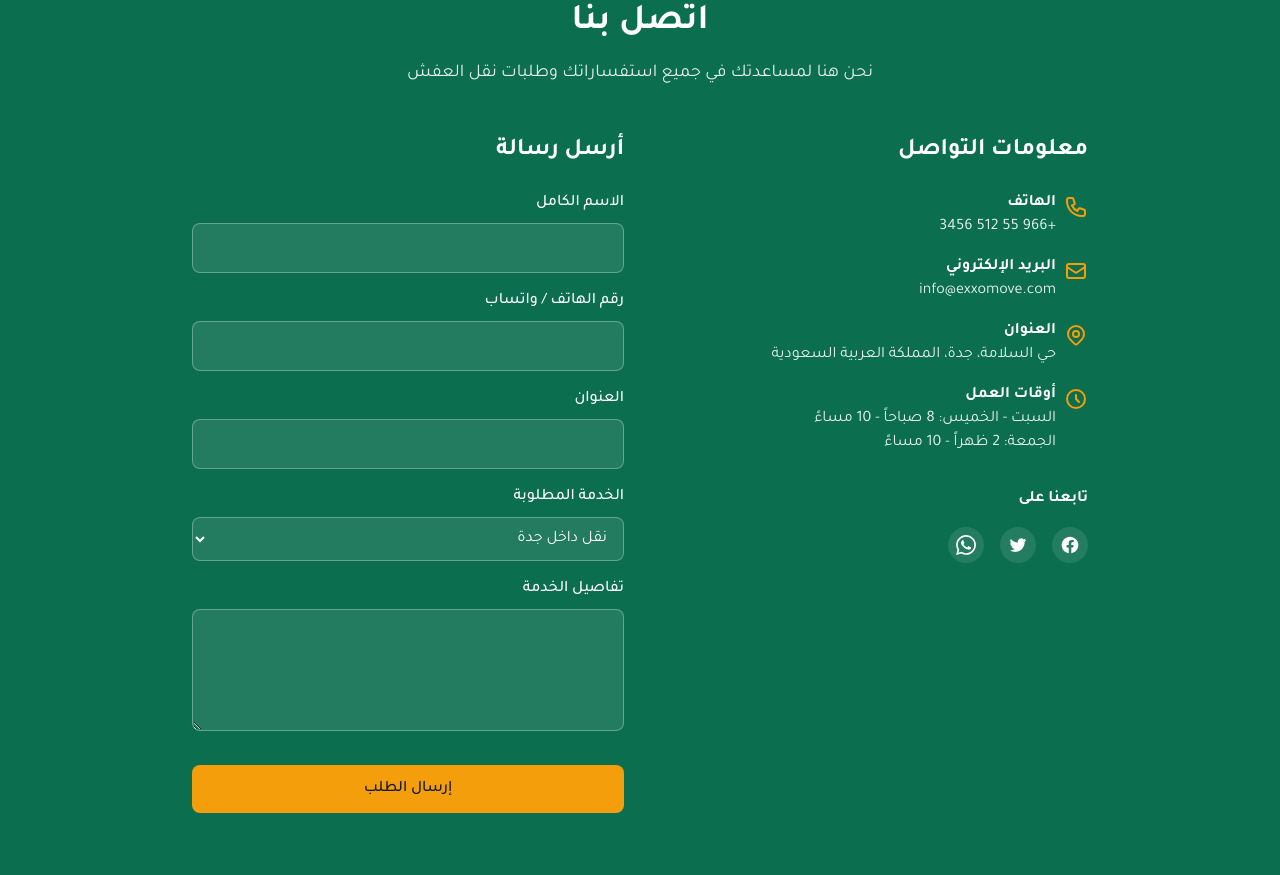
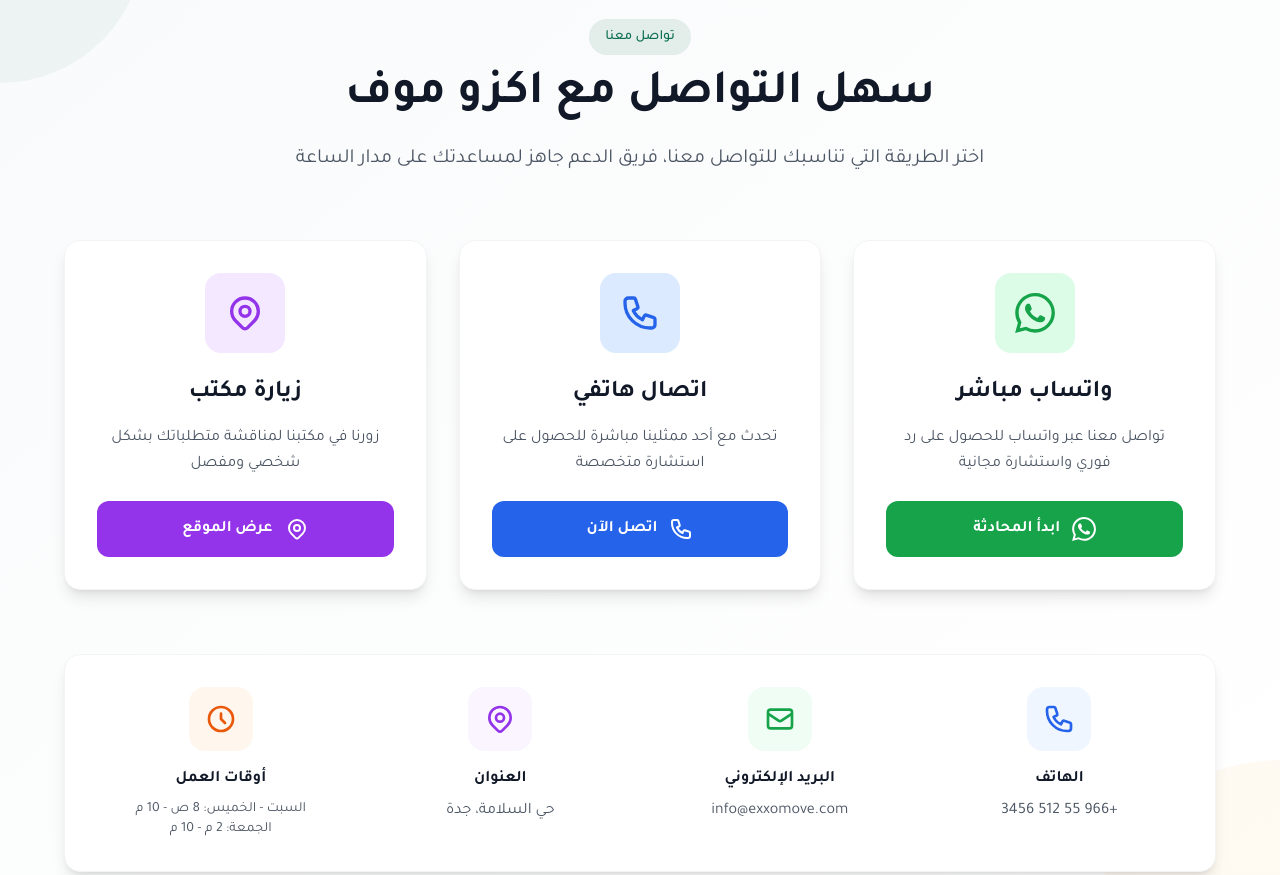
Before and after one commit to MichealSoliman/Exo-Move, a plain HTML site: page index.html in a window 1280 px wide. Shown: the part 7102-7977 px from the top of the page. Drawn offline with nearby package versions, Linux system fonts and the light colour scheme.

Commit message:
change Contact Section

```diff
--- a/index.html
+++ b/index.html
@@ -987,127 +987,163 @@
 
 
 
-    <!-- Contact Section -->
-    <section id="contact" class="py-16 bg-primary text-white">
-        <div class="container mx-auto px-4">
-            <div class="text-center mb-12 animate-enter">
-                <h2 class="text-3xl md:text-4xl font-bold mb-4">اتصل بنا</h2>
-                <p class="text-lg opacity-90 max-w-2xl mx-auto">نحن هنا لمساعدتك في جميع استفساراتك وطلبات نقل العفش</p>
+  <!-- Contact Section  -->
+<section id="contact" class="py-20 bg-gradient-to-br from-gray-50 to-white relative overflow-hidden">
+    <!-- Background Elements -->
+    <div class="absolute top-0 left-0 w-72 h-72 bg-primary bg-opacity-5 rounded-full -translate-x-1/2 -translate-y-1/2"></div>
+    <div class="absolute bottom-0 right-0 w-96 h-96 bg-secondary bg-opacity-5 rounded-full translate-x-1/2 translate-y-1/2"></div>
+
+    <div class="container mx-auto px-4 relative z-10">
+        <div class="text-center mb-16 animate-enter">
+            <span class="inline-block bg-primary bg-opacity-10 text-primary px-4 py-2 rounded-full text-sm font-medium mb-4">تواصل معنا</span>
+            <h2 class="text-4xl md:text-5xl font-bold text-dark mb-6">سهل التواصل مع اكزو موف</h2>
+            <p class="text-xl text-gray-600 max-w-3xl mx-auto leading-relaxed">
+                اختر الطريقة التي تناسبك للتواصل معنا، فريق الدعم جاهز لمساعدتك على مدار الساعة
+            </p>
+        </div>
+
+        <div class="max-w-6xl mx-auto">
+            <!-- Contact Methods Grid -->
+            <div class="grid grid-cols-1 md:grid-cols-2 lg:grid-cols-3 gap-8 mb-16">
+                <!-- WhatsApp Card -->
+                <div class="bg-white rounded-2xl shadow-lg border border-gray-100 p-8 text-center hover:shadow-xl transition-all duration-300 hover:-translate-y-2 animate-enter group">
+                    <div class="w-20 h-20 bg-green-100 rounded-2xl flex items-center justify-center mx-auto mb-6 group-hover:scale-110 transition-transform duration-300">
+                        <svg class="w-10 h-10 text-green-600" fill="currentColor" viewBox="0 0 24 24">
+                            <path d="M17.472 14.382c-.297-.149-1.758-.867-2.03-.967-.273-.099-.471-.148-.67.15-.197.297-.767.966-.94 1.164-.173.199-.347.223-.644.075-.297-.15-1.255-.463-2.39-1.475-.883-.788-1.48-1.761-1.653-2.059-.173-.297-.018-.458.13-.606.134-.133.298-.347.446-.52.149-.174.198-.298.298-.497.099-.198.05-.371-.025-.52-.075-.149-.669-1.612-.916-2.207-.242-.579-.487-.5-.669-.51-.173-.008-.371-.01-.57-.01-.198 0-.52.074-.792.372-.272.297-1.04 1.016-1.04 2.479 0 1.462 1.065 2.875 1.213 3.074.149.198 2.096 3.2 5.077 4.487.709.306 1.262.489 1.694.625.712.227 1.36.195 1.871.118.571-.085 1.758-.719 2.006-1.413.248-.694.248-1.289.173-1.413-.074-.124-.272-.198-.57-.347m-5.421 7.403h-.004a9.87 9.87 0 01-5.031-1.378l-.361-.214-3.741.982.998-3.648-.235-.374a9.86 9.86 0 01-1.51-5.26c.001-5.45 4.436-9.884 9.888-9.884 2.64 0 5.122 1.03 6.988 2.898a9.825 9.825 0 012.893 6.994c-.003 5.45-4.437 9.884-9.885 9.884m8.413-18.297A11.815 11.815 0 0012.05 0C5.495 0 .16 5.335.157 11.892c0 2.096.547 4.142 1.588 5.945L.057 24l6.305-1.654a11.882 11.882 0 005.683 1.448h.005c6.554 0 11.89-5.335 11.893-11.893-.001-3.189-1.262-6.187-3.55-8.444"/>
+                        </svg>
+                    </div>
+                    <h3 class="text-2xl font-bold text-dark mb-4">واتساب مباشر</h3>
+                    <p class="text-gray-600 mb-6 leading-relaxed">
+                        تواصل معنا عبر واتساب للحصول على رد فوري واستشارة مجانية
+                    </p>
+                    <a href="https://wa.me/966555123456" class="inline-flex items-center justify-center gap-3 bg-green-600 text-white px-8 py-4 rounded-xl font-bold hover:bg-green-700 transition-colors w-full group/btn">
+                        <svg class="w-6 h-6 group-hover/btn:scale-110 transition-transform" fill="currentColor" viewBox="0 0 24 24">
+                            <path d="M17.472 14.382c-.297-.149-1.758-.867-2.03-.967-.273-.099-.471-.148-.67.15-.197.297-.767.966-.94 1.164-.173.199-.347.223-.644.075-.297-.15-1.255-.463-2.39-1.475-.883-.788-1.48-1.761-1.653-2.059-.173-.297-.018-.458.13-.606.134-.133.298-.347.446-.52.149-.174.198-.298.298-.497.099-.198.05-.371-.025-.52-.075-.149-.669-1.612-.916-2.207-.242-.579-.487-.5-.669-.51-.173-.008-.371-.01-.57-.01-.198 0-.52.074-.792.372-.272.297-1.04 1.016-1.04 2.479 0 1.462 1.065 2.875 1.213 3.074.149.198 2.096 3.2 5.077 4.487.709.306 1.262.489 1.694.625.712.227 1.36.195 1.871.118.571-.085 1.758-.719 2.006-1.413.248-.694.248-1.289.173-1.413-.074-.124-.272-.198-.57-.347m-5.421 7.403h-.004a9.87 9.87 0 01-5.031-1.378l-.361-.214-3.741.982.998-3.648-.235-.374a9.86 9.86 0 01-1.51-5.26c.001-5.45 4.436-9.884 9.888-9.884 2.64 0 5.122 1.03 6.988 2.898a9.825 9.825 0 012.893 6.994c-.003 5.45-4.437 9.884-9.885 9.884m8.413-18.297A11.815 11.815 0 0012.05 0C5.495 0 .16 5.335.157 11.892c0 2.096.547 4.142 1.588 5.945L.057 24l6.305-1.654a11.882 11.882 0 005.683 1.448h.005c6.554 0 11.89-5.335 11.893-11.893-.001-3.189-1.262-6.187-3.55-8.444"/>
+                        </svg>
+                        ابدأ المحادثة
+                    </a>
+                </div>
+
+                <!-- Phone Card -->
+                <div class="bg-white rounded-2xl shadow-lg border border-gray-100 p-8 text-center hover:shadow-xl transition-all duration-300 hover:-translate-y-2 animate-enter group">
+                    <div class="w-20 h-20 bg-blue-100 rounded-2xl flex items-center justify-center mx-auto mb-6 group-hover:scale-110 transition-transform duration-300">
+                        <svg class="w-10 h-10 text-blue-600" fill="none" stroke="currentColor" viewBox="0 0 24 24">
+                            <path stroke-linecap="round" stroke-linejoin="round" stroke-width="2" d="M3 5a2 2 0 012-2h3.28a1 1 0 01.948.684l1.498 4.493a1 1 0 01-.502 1.21l-2.257 1.13a11.042 11.042 0 005.516 5.516l1.13-2.257a1 1 0 011.21-.502l4.493 1.498a1 1 0 01.684.949V19a2 2 0 01-2 2h-1C9.716 21 3 14.284 3 6V5z"/>
+                        </svg>
+                    </div>
+                    <h3 class="text-2xl font-bold text-dark mb-4">اتصال هاتفي</h3>
+                    <p class="text-gray-600 mb-6 leading-relaxed">
+                        تحدث مع أحد ممثلينا مباشرة للحصول على استشارة متخصصة
+                    </p>
+                    <a href="tel:+966555123456" class="inline-flex items-center justify-center gap-3 bg-blue-600 text-white px-8 py-4 rounded-xl font-bold hover:bg-blue-700 transition-colors w-full group/btn">
+                        <svg class="w-6 h-6 group-hover/btn:scale-110 transition-transform" fill="none" stroke="currentColor" viewBox="0 0 24 24">
+                            <path stroke-linecap="round" stroke-linejoin="round" stroke-width="2" d="M3 5a2 2 0 012-2h3.28a1 1 0 01.948.684l1.498 4.493a1 1 0 01-.502 1.21l-2.257 1.13a11.042 11.042 0 005.516 5.516l1.13-2.257a1 1 0 011.21-.502l4.493 1.498a1 1 0 01.684.949V19a2 2 0 01-2 2h-1C9.716 21 3 14.284 3 6V5z"/>
+                        </svg>
+                        اتصل الآن
+                    </a>
+                </div>
+
+                <!-- Visit Card -->
+                <div class="bg-white rounded-2xl shadow-lg border border-gray-100 p-8 text-center hover:shadow-xl transition-all duration-300 hover:-translate-y-2 animate-enter group">
+                    <div class="w-20 h-20 bg-purple-100 rounded-2xl flex items-center justify-center mx-auto mb-6 group-hover:scale-110 transition-transform duration-300">
+                        <svg class="w-10 h-10 text-purple-600" fill="none" stroke="currentColor" viewBox="0 0 24 24">
+                            <path stroke-linecap="round" stroke-linejoin="round" stroke-width="2" d="M17.657 16.657L13.414 20.9a1.998 1.998 0 01-2.827 0l-4.244-4.243a8 8 0 1111.314 0z"/>
+                            <path stroke-linecap="round" stroke-linejoin="round" stroke-width="2" d="M15 11a3 3 0 11-6 0 3 3 0 016 0z"/>
+                        </svg>
+                    </div>
+                    <h3 class="text-2xl font-bold text-dark mb-4">زيارة مكتب</h3>
+                    <p class="text-gray-600 mb-6 leading-relaxed">
+                        زورنا في مكتبنا لمناقشة متطلباتك بشكل شخصي ومفصل
+                    </p>
+                    <button onclick="openMap()" class="inline-flex items-center justify-center gap-3 bg-purple-600 text-white px-8 py-4 rounded-xl font-bold hover:bg-purple-700 transition-colors w-full group/btn">
+                        <svg class="w-6 h-6 group-hover/btn:scale-110 transition-transform" fill="none" stroke="currentColor" viewBox="0 0 24 24">
+                            <path stroke-linecap="round" stroke-linejoin="round" stroke-width="2" d="M17.657 16.657L13.414 20.9a1.998 1.998 0 01-2.827 0l-4.244-4.243a8 8 0 1111.314 0z"/>
+                            <path stroke-linecap="round" stroke-linejoin="round" stroke-width="2" d="M15 11a3 3 0 11-6 0 3 3 0 016 0z"/>
+                        </svg>
+                        عرض الموقع
+                    </button>
+                </div>
             </div>
 
-            <div class="max-w-4xl mx-auto grid grid-cols-1 md:grid-cols-2 gap-8">
-                <div class="animate-enter">
-                    <h3 class="text-2xl font-bold mb-6">معلومات التواصل</h3>
-
-                    <div class="space-y-4">
-                        <div class="flex items-start">
-                            <svg class="w-6 h-6 text-secondary mt-1 ml-2" fill="none" stroke="currentColor" viewBox="0 0 24 24" xmlns="http://www.w3.org/2000/svg">
-                                <path stroke-linecap="round" stroke-linejoin="round" stroke-width="2" d="M3 5a2 2 0 012-2h3.28a1 1 0 01.948.684l1.498 4.493a1 1 0 01-.502 1.21l-2.257 1.13a11.042 11.042 0 005.516 5.516l1.13-2.257a1 1 0 011.21-.502l4.493 1.498a1 1 0 01.684.949V19a2 2 0 01-2 2h-1C9.716 21 3 14.284 3 6V5z"></path>
+            <!-- Contact Info -->
+            <div class="bg-white rounded-2xl shadow-lg border border-gray-100 p-8 animate-enter">
+                <div class="grid grid-cols-1 md:grid-cols-2 lg:grid-cols-4 gap-8">
+                    <!-- Phone Info -->
+                    <div class="text-center">
+                        <div class="w-16 h-16 bg-blue-50 rounded-2xl flex items-center justify-center mx-auto mb-4">
+                            <svg class="w-8 h-8 text-blue-600" fill="none" stroke="currentColor" viewBox="0 0 24 24">
+                                <path stroke-linecap="round" stroke-linejoin="round" stroke-width="2" d="M3 5a2 2 0 012-2h3.28a1 1 0 01.948.684l1.498 4.493a1 1 0 01-.502 1.21l-2.257 1.13a11.042 11.042 0 005.516 5.516l1.13-2.257a1 1 0 011.21-.502l4.493 1.498a1 1 0 01.684.949V19a2 2 0 01-2 2h-1C9.716 21 3 14.284 3 6V5z"/>
                             </svg>
-                            <div>
-                                <h4 class="font-bold">الهاتف</h4>
-                                <a href="tel:+966555123456" class="opacity-90 hover:opacity-100 transition-opacity">+966 55 512 3456</a>
-                            </div>
                         </div>
-
-                        <div class="flex items-start">
-                            <svg class="w-6 h-6 text-secondary mt-1 ml-2" fill="none" stroke="currentColor" viewBox="0 0 24 24" xmlns="http://www.w3.org/2000/svg">
-                                <path stroke-linecap="round" stroke-linejoin="round" stroke-width="2" d="M3 8l7.89 5.26a2 2 0 002.22 0L21 8M5 19h14a2 2 0 002-2V7a2 2 0 00-2-2H5a2 2 0 00-2 2v10a2 2 0 002 2z"></path>
-                            </svg>
-                            <div>
-                                <h4 class="font-bold">البريد الإلكتروني</h4>
-                                <a href="mailto:info@exxomove.com" class="opacity-90 hover:opacity-100 transition-opacity">info@exxomove.com</a>
-                            </div>
-                        </div>
-
-                        <div class="flex items-start">
-                            <svg class="w-6 h-6 text-secondary mt-1 ml-2" fill="none" stroke="currentColor" viewBox="0 0 24 24" xmlns="http://www.w3.org/2000/svg">
-                                <path stroke-linecap="round" stroke-linejoin="round" stroke-width="2" d="M17.657 16.657L13.414 20.9a1.998 1.998 0 01-2.827 0l-4.244-4.243a8 8 0 1111.314 0z"></path>
-                                <path stroke-linecap="round" stroke-linejoin="round" stroke-width="2" d="M15 11a3 3 0 11-6 0 3 3 0 016 0z"></path>
-                            </svg>
-                            <div>
-                                <h4 class="font-bold">العنوان</h4>
-                                <p class="opacity-90">حي السلامة، جدة، المملكة العربية السعودية</p>
-                            </div>
-                        </div>
-
-                        <div class="flex items-start">
-                            <svg class="w-6 h-6 text-secondary mt-1 ml-2" fill="none" stroke="currentColor" viewBox="0 0 24 24" xmlns="http://www.w3.org/2000/svg">
-                                <path stroke-linecap="round" stroke-linejoin="round" stroke-width="2" d="M12 8v4l3 3m6-3a9 9 0 11-18 0 9 9 0 0118 0z"></path>
-                            </svg>
-                            <div>
-                                <h4 class="font-bold">أوقات العمل</h4>
-                                <p class="opacity-90">السبت - الخميس: 8 صباحاً - 10 مساءً<br>الجمعة: 2 ظهراً - 10 مساءً</p>
-                            </div>
-                        </div>
+                        <h4 class="font-bold text-dark mb-2">الهاتف</h4>
+                        <a href="tel:+966555123456" class="text-gray-600 hover:text-primary transition-colors">+966 55 512 3456</a>
                     </div>
 
-                    <div class="mt-8">
-                        <h4 class="font-bold mb-4">تابعنا على</h4>
-                        <div class="flex space-x-4 space-x-reverse">
-                            <a href="#" class="bg-white bg-opacity-10 p-2 rounded-full hover:bg-opacity-20 transition-all">
-                                <svg class="w-5 h-5" fill="currentColor" viewBox="0 0 24 24" xmlns="http://www.w3.org/2000/svg">
-                                    <path d="M22 12c0-5.523-4.477-10-10-10S2 6.477 2 12c0 4.991 3.657 9.128 8.438 9.879V14.89h-2.54V12h2.54V9.797c0-2.506 1.492-3.89 3.777-3.89 1.094 0 2.238.195 2.238.195v2.46h-1.26c-1.243 0-1.63.771-1.63 1.562V12h2.773l-.443 2.89h-2.33v6.989C18.343 21.129 22 16.99 22 12z"></path>
-                                </svg>
-                            </a>
-                            <a href="#" class="bg-white bg-opacity-10 p-2 rounded-full hover:bg-opacity-20 transition-all">
-                                <svg class="w-5 h-5" fill="currentColor" viewBox="0 0 24 24" xmlns="http://www.w3.org/2000/svg">
-                                    <path d="M8.29 20.251c7.547 0 11.675-6.253 11.675-11.675 0-.178 0-.355-.012-.53A8.348 8.348 0 0022 5.92a8.19 8.19 0 01-2.357.646 4.118 4.118 0 001.804-2.27 8.224 8.224 0 01-2.605.996 4.107 4.107 0 00-6.993 3.743 11.65 11.65 0 01-8.457-4.287 4.106 4.106 0 001.27 5.477A4.072 4.072 0 012.8 9.713v.052a4.105 4.105 0 003.292 4.022 4.095 4.095 0 01-1.853.07 4.108 4.108 0 003.834 2.85A8.233 8.233 0 012 18.407a11.616 11.616 0 006.29 1.84"></path>
-                                </svg>
-                            </a>
-                            <a href="https://wa.me/966555123456" class="bg-white bg-opacity-10 p-2 rounded-full hover:bg-opacity-20 transition-all">
-                                <svg class="w-5 h-5" fill="currentColor" viewBox="0 0 24 24" xmlns="http://www.w3.org/2000/svg">
-                                    <path d="M17.472 14.382c-.297-.149-1.758-.867-2.03-.967-.273-.099-.471-.148-.67.15-.197.297-.767.966-.94 1.164-.173.199-.347.223-.644.075-.297-.15-1.255-.463-2.39-1.475-.883-.788-1.48-1.761-1.653-2.059-.173-.297-.018-.458.13-.606.134-.133.298-.347.446-.52.149-.174.198-.298.298-.497.099-.198.05-.371-.025-.52-.075-.149-.669-1.612-.916-2.207-.242-.579-.487-.5-.669-.51-.173-.008-.371-.01-.57-.01-.198 0-.52.074-.792.372-.272.297-1.04 1.016-1.04 2.479 0 1.462 1.065 2.875 1.213 3.074.149.198 2.096 3.2 5.077 4.487.709.306 1.262.489 1.694.625.712.227 1.36.195 1.871.118.571-.085 1.758-.719 2.006-1.413.248-.694.248-1.289.173-1.413-.074-.124-.272-.198-.57-.347m-5.421 7.403h-.004a9.87 9.87 0 01-5.031-1.378l-.361-.214-3.741.982.998-3.648-.235-.374a9.86 9.86 0 01-1.51-5.26c.001-5.45 4.436-9.884 9.888-9.884 2.64 0 5.122 1.03 6.988 2.898a9.825 9.825 0 012.893 6.994c-.003 5.45-4.437 9.884-9.885 9.884m8.413-18.297A11.815 11.815 0 0012.05 0C5.495 0 .16 5.335.157 11.892c0 2.096.547 4.142 1.588 5.945L.057 24l6.305-1.654a11.882 11.882 0 005.683 1.448h.005c6.554 0 11.89-5.335 11.893-11.893-.001-3.189-1.262-6.187-3.55-8.444"></path>
-                                </svg>
-                            </a>
+                    <!-- Email Info -->
+                    <div class="text-center">
+                        <div class="w-16 h-16 bg-green-50 rounded-2xl flex items-center justify-center mx-auto mb-4">
+                            <svg class="w-8 h-8 text-green-600" fill="none" stroke="currentColor" viewBox="0 0 24 24">
+                                <path stroke-linecap="round" stroke-linejoin="round" stroke-width="2" d="M3 8l7.89 5.26a2 2 0 002.22 0L21 8M5 19h14a2 2 0 002-2V7a2 2 0 00-2-2H5a2 2 0 00-2 2v10a2 2 0 002 2z"/>
+                            </svg>
                         </div>
+                        <h4 class="font-bold text-dark mb-2">البريد الإلكتروني</h4>
+                        <a href="mailto:info@exxomove.com" class="text-gray-600 hover:text-primary transition-colors">info@exxomove.com</a>
                     </div>
-                </div>
 
-                <div class="animate-enter">
-                    <h3 class="text-2xl font-bold mb-6">أرسل رسالة</h3>
-                    <form id="contact-form">
-                        <div class="mb-4">
-                            <label class="block mb-2 font-medium" for="name">الاسم الكامل</label>
-                            <input type="text" id="name" class="w-full p-3 bg-white bg-opacity-10 border border-white border-opacity-30 rounded-lg focus:outline-none focus:ring-2 focus:ring-secondary text-white" required>
+                    <!-- Address Info -->
+                    <div class="text-center">
+                        <div class="w-16 h-16 bg-purple-50 rounded-2xl flex items-center justify-center mx-auto mb-4">
+                            <svg class="w-8 h-8 text-purple-600" fill="none" stroke="currentColor" viewBox="0 0 24 24">
+                                <path stroke-linecap="round" stroke-linejoin="round" stroke-width="2" d="M17.657 16.657L13.414 20.9a1.998 1.998 0 01-2.827 0l-4.244-4.243a8 8 0 1111.314 0z"/>
+                                <path stroke-linecap="round" stroke-linejoin="round" stroke-width="2" d="M15 11a3 3 0 11-6 0 3 3 0 016 0z"/>
+                            </svg>
                         </div>
+                        <h4 class="font-bold text-dark mb-2">العنوان</h4>
+                        <p class="text-gray-600">حي السلامة، جدة</p>
+                    </div>
 
-                        <div class="mb-4">
-                            <label class="block mb-2 font-medium" for="phone">رقم الهاتف / واتساب</label>
-                            <input type="tel" id="phone" class="w-full p-3 bg-white bg-opacity-10 border border-white border-opacity-30 rounded-lg focus:outline-none focus:ring-2 focus:ring-secondary text-white" required>
+                    <!-- Hours Info -->
+                    <div class="text-center">
+                        <div class="w-16 h-16 bg-orange-50 rounded-2xl flex items-center justify-center mx-auto mb-4">
+                            <svg class="w-8 h-8 text-orange-600" fill="none" stroke="currentColor" viewBox="0 0 24 24">
+                                <path stroke-linecap="round" stroke-linejoin="round" stroke-width="2" d="M12 8v4l3 3m6-3a9 9 0 11-18 0 9 9 0 0118 0z"/>
+                            </svg>
                         </div>
-
-                        <div class="mb-4">
-                            <label class="block mb-2 font-medium" for="address">العنوان</label>
-                            <input type="text" id="address" class="w-full p-3 bg-white bg-opacity-10 border border-white border-opacity-30 rounded-lg focus:outline-none focus:ring-2 focus:ring-secondary text-white" required>
-                        </div>
-
-                        <div class="mb-4">
-                            <label class="block mb-2 font-medium" for="service">الخدمة المطلوبة</label>
-                            <select id="service" class="w-full p-3 bg-white bg-opacity-10 border border-white border-opacity-30 rounded-lg focus:outline-none focus:ring-2 focus:ring-secondary text-white">
-                                <option value="نقل داخل جدة">نقل داخل جدة</option>
-                                <option value="نقل بين المدن">نقل بين المدن</option>
-                                <option value="تغليف احترافي">تغليف احترافي</option>
-                                <option value="فك وتركيب">فك وتركيب</option>
-                                <option value="نقل مكاتب">نقل مكاتب</option>
-                                <option value="تخزين مؤقت">تخزين مؤقت</option>
-                                <option value="استشارة">استشارة</option>
-                            </select>
-                        </div>
-
-                        <div class="mb-6">
-                            <label class="block mb-2 font-medium" for="message">تفاصيل الخدمة</label>
-                            <textarea id="message" rows="4" class="w-full p-3 bg-white bg-opacity-10 border border-white border-opacity-30 rounded-lg focus:outline-none focus:ring-2 focus:ring-secondary text-white" required></textarea>
-                        </div>
-
-                        <button type="submit" class="w-full bg-secondary text-dark py-3 rounded-lg font-medium hover:bg-amber-600 transition-colors">
-                            إرسال الطلب
-                        </button>
-                    </form>
+                        <h4 class="font-bold text-dark mb-2">أوقات العمل</h4>
+                        <p class="text-gray-600 text-sm">السبت - الخميس: 8 ص - 10 م<br>الجمعة: 2 م - 10 م</p>
+                    </div>
                 </div>
             </div>
         </div>
-    </section>
+    </div>
+</section>
+
+<script>
+function openMap() {
+    // يمكنك إضافة رابط خرائط جوجل هنا
+    window.open('https://goo.gl/maps/example', '_blank');
+}
+
+// Initialize animations
+document.addEventListener('DOMContentLoaded', function() {
+    const observerOptions = {
+        threshold: 0.1,
+        rootMargin: '0px 0px -50px 0px'
+    };
+
+    const observer = new IntersectionObserver(function(entries) {
+        entries.forEach(entry => {
+            if (entry.isIntersecting) {
+                entry.target.classList.add('active');
+            }
+        });
+    }, observerOptions);
+
+    document.querySelectorAll('.animate-enter').forEach(el => {
+        observer.observe(el);
+    });
+});
+</script>
 
     <!-- Footer -->
     <footer class="bg-dark text-white py-12">
```
